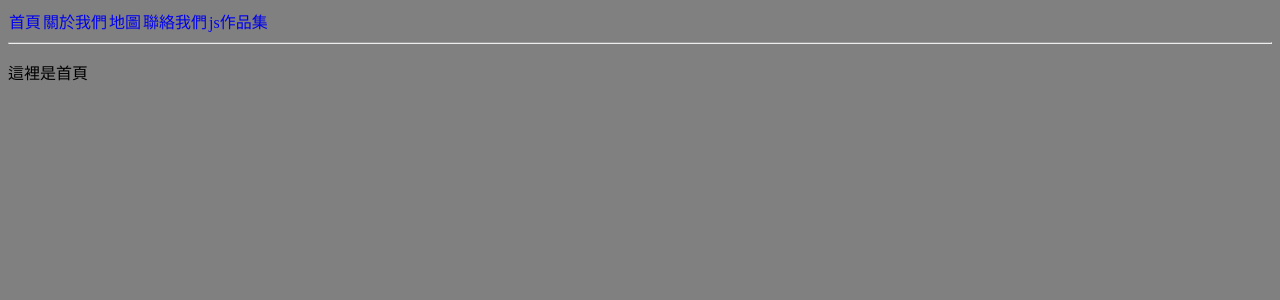
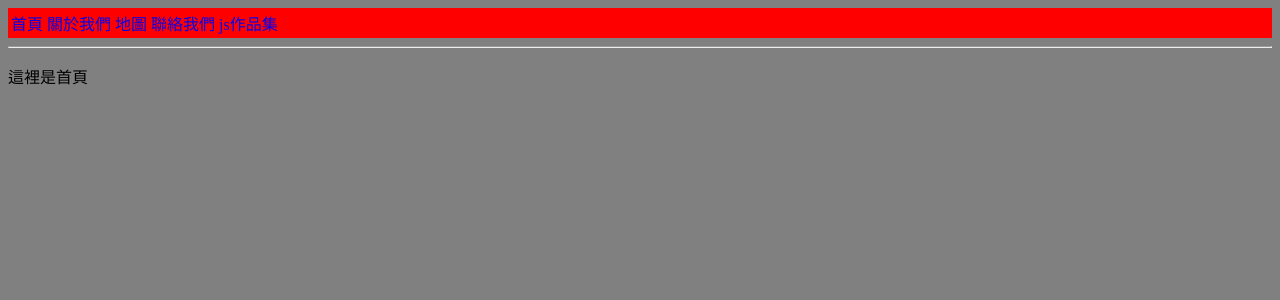
Before and after one commit to peter14067/reactjs1, a React (Create React App) app in the folder myfirstreact/: page / in a window 1280 px wide. Shown: the top 300 px of the page. Built offline with nearby package versions, Linux system fonts and the light colour scheme.

Commit message:
myfirstreact

```diff
--- a/myfirstreact/src/index.js
+++ b/myfirstreact/src/index.js
@@ -11,19 +11,19 @@ class Main extends React.Component {
       return (
           <HashRouter>
               <div>
+                  <div class="top">
 
 
 
-
-
+                  <table >
                       <td><Link to="/" style={{textDecoration:"none"}}>首頁</Link></td>
                       <td><Link to="/about" style={{textDecoration:"none"}}>關於我們</Link></td>
                       <td><Link to="/about" style={{textDecoration:"none"}}>地圖</Link></td>
                       <td><Link to="/Contact" style={{textDecoration:"none"}}>聯絡我們</Link></td>
                       <td><Link to="/about" style={{textDecoration:"none"}}>js作品集</Link></td>
+                  </table>
 
-
-
+                  </div>
                   <hr />
                   <div class="bottom">
 
```
